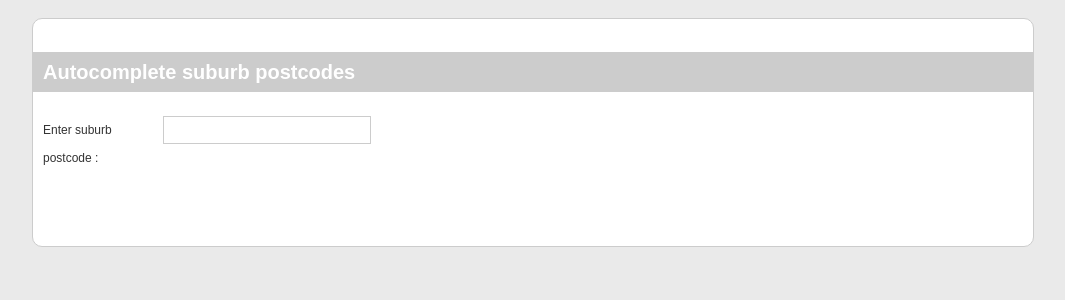
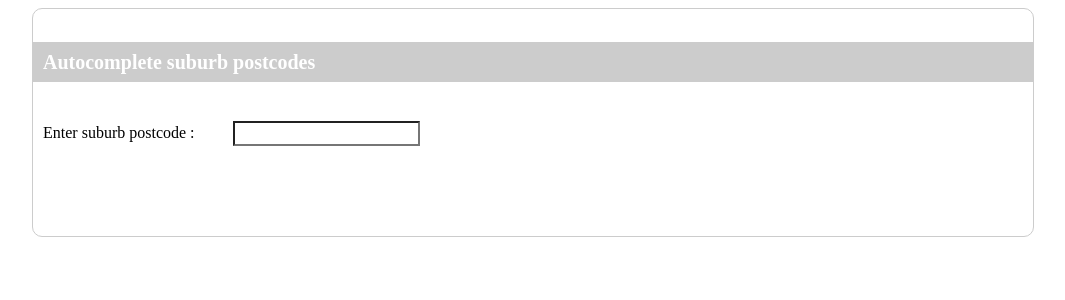
Before and after one commit to josephtan/autocomplete-suburbs, a PHP site: page / in a window 1280 px wide. Shown: the top 300 px of the page, without its empty margins (107-1172 px from the left). Run offline with PHP 8.4, Linux system fonts and the light colour scheme; data that the repository does not hold is empty; some libraries are stand-ins or nearby versions.

Commit message:
css cleanup - remove unecessary styles

```diff
--- a/css/style.css
+++ b/css/style.css
@@ -1,4 +1,4 @@
-body {
+.bg-gray {
 	padding: 10px;
 	background: #eaeaea;
 	text-align: center;
@@ -33,40 +33,27 @@ body {
 	padding: 10px;
 	text-align: right;
 }
-.footer a {
-	color: #999999;
-	text-decoration: none;
-}
 .footer a:hover {
 	text-decoration: underline;
 }
 .label_div {
-	width: 120px;
-	float: left;
-	line-height: 28px;
+	display: inline-block;
+	margin-right: 2%;
 }
 .input_container {
-	height: 30px;
-	float: left;
+	display: inline-block;
+	padding:15px;
+	max-width: 50%;
 }
-.input_container input {
-	height: 20px;
-	width: 200px;
+.ui-autocomplete-input{
 	padding: 3px;
-	border: 1px solid #cccccc;
 	border-radius: 0;
 }
-.input_container ul {
-	width: 206px;
-	border: 1px solid #eaeaea;
-	position: absolute;
-	z-index: 9;
-	background: #f3f3f3;
-	list-style: none;
-}
+
 .input_container ul li {
 	padding: 2px;
 }
+
 .input_container ul li:hover {
 	background: #eaeaea;
 }
```
